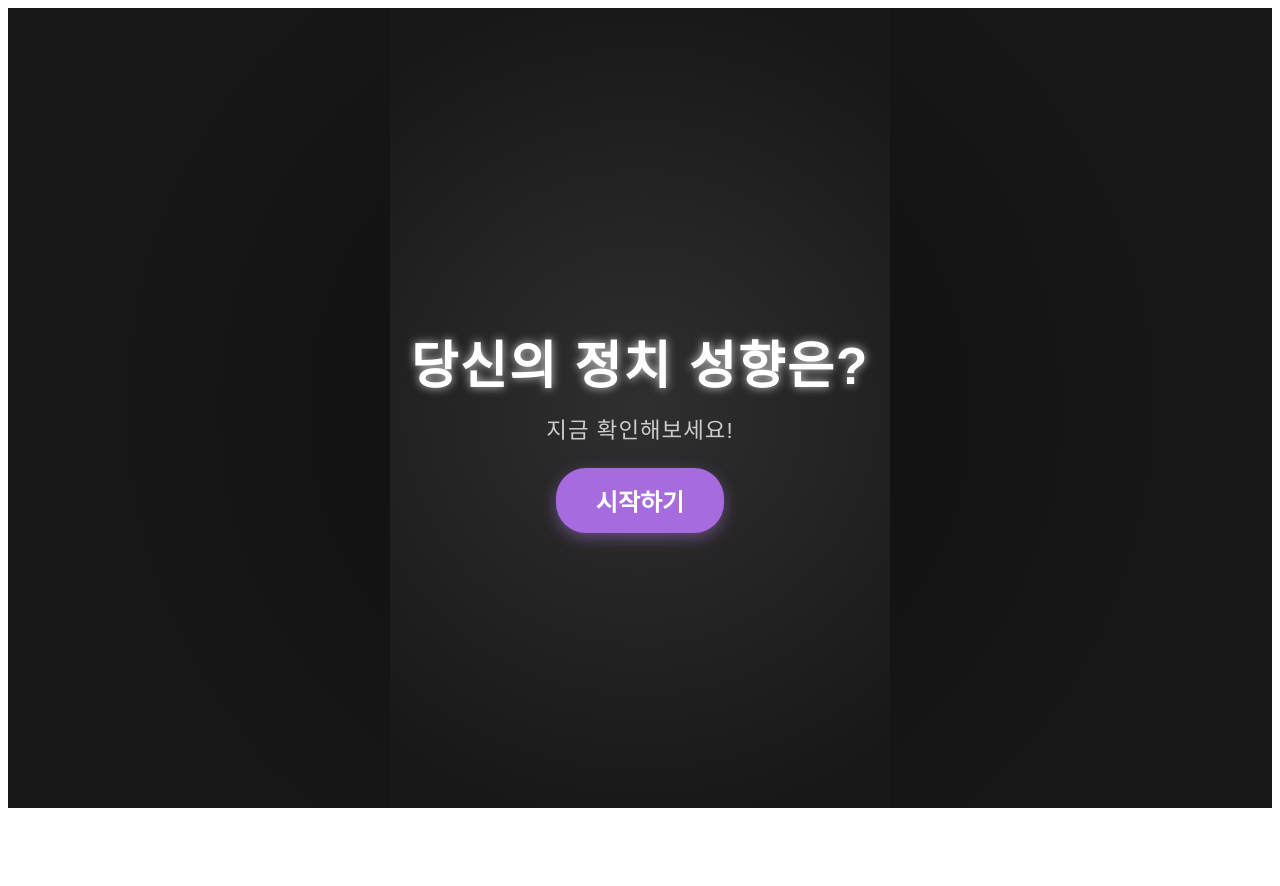
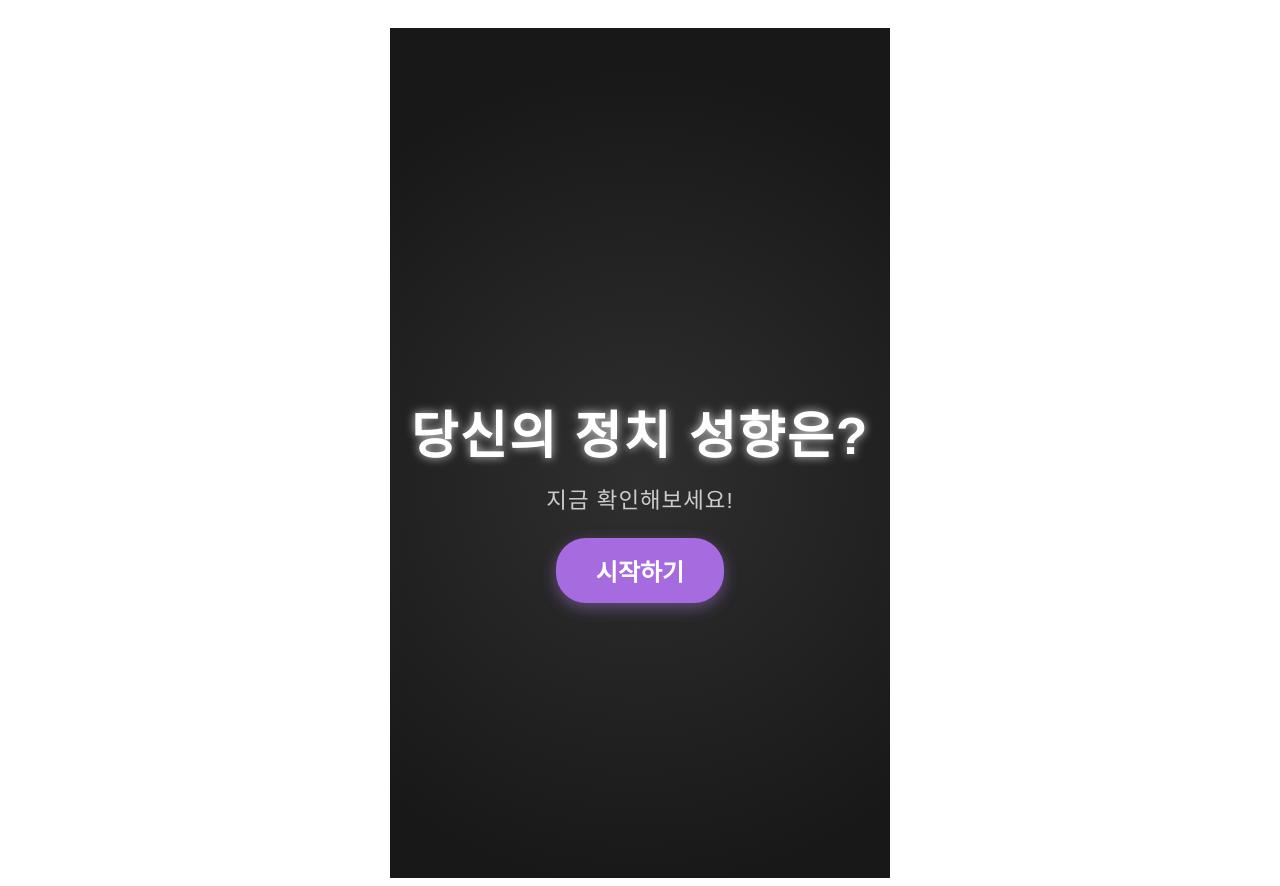
Before and after one commit to Co-Deep-Project/Deploy, a React (Create React App) app in the folder frontend/: page /mbti in a window 1280 px wide. Before the commit the page ends 816 px from the top, so only its background shows below. Built offline with nearby package versions, Linux system fonts and the light colour scheme.

Commit message:
Update Mbti.css

```diff
--- a/frontend/src/mbti/Mbti.css
+++ b/frontend/src/mbti/Mbti.css
@@ -1,13 +1,16 @@
-/* 전체 컨테이너 */
+/* 전체 화면 컨테이너 */
 .mbti-container {
-  font-family: "Noto Sans KR", sans-serif;
-  min-height: 100vh;
   display: flex;
   justify-content: center;
   align-items: center;
-  background: radial-gradient(circle, #0f0f0f, #181818 80%);
-  color: #ffffff;
-  text-align: center;
+  padding-top: 70px; /* header 높이 + 추가 여백 */
+  min-height: 100vh;
+  background: white;
+  font-family: 'Poppins', sans-serif;
   position: relative;
-  overflow: hidden;
+  overflow: auto;
 }
+
+  .body {
+    overflow-y: auto;
+  }
```
